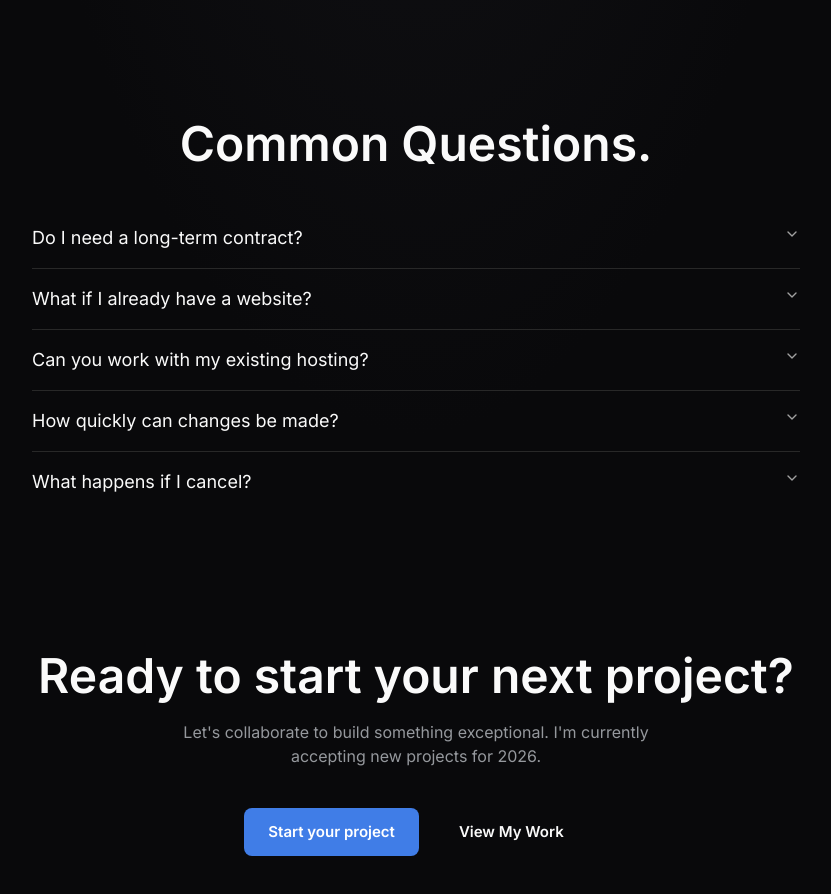
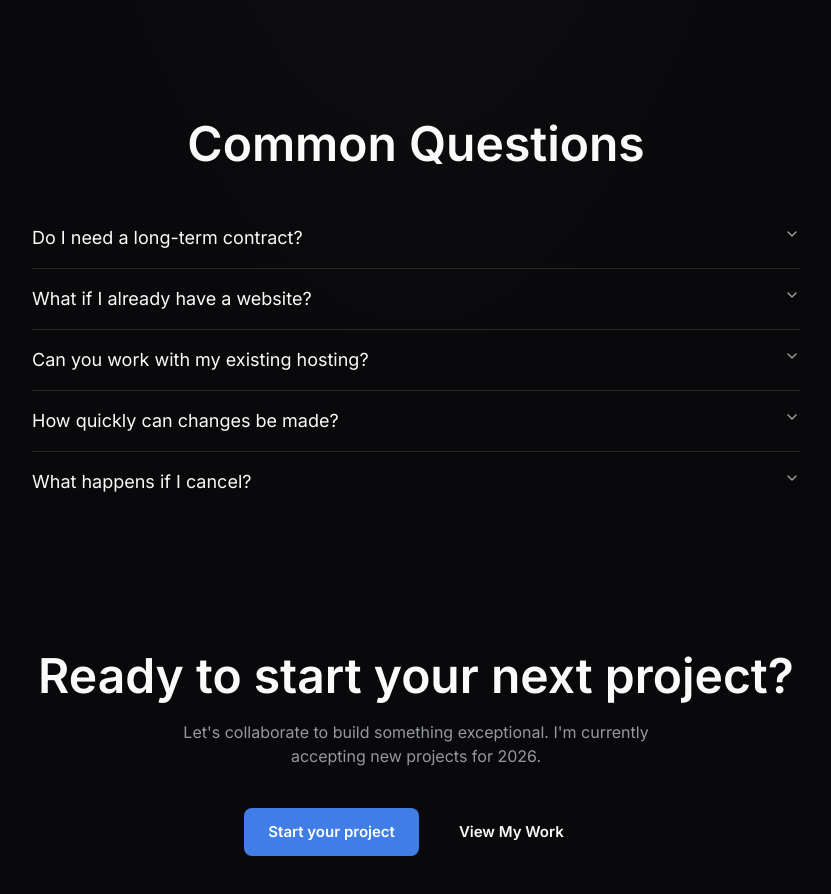
Before and after one commit to dafbeh/portfolio, a Next.js app: page /freelance in a window 1280 px wide. Shown: the part 1120-2014 px from the top of the page, without its empty margins (224-1055 px from the left). Built offline with nearby package versions, Linux system fonts and the light colour scheme.

Commit message:
Update page.tsx

```diff
--- a/src/app/freelance/page.tsx
+++ b/src/app/freelance/page.tsx
@@ -89,7 +89,7 @@ export default function HomePage() {
       <section>
         <div className="flex flex-col gap-10 justify-center items-center md:py-35 py-10">
           <h1 className={`text-center text-4xl sm:text-6xl lg:text-5xl font-semibold`}>
-            Common Questions.
+            Common Questions
           </h1>
           <FAQ />
         </div>
```
